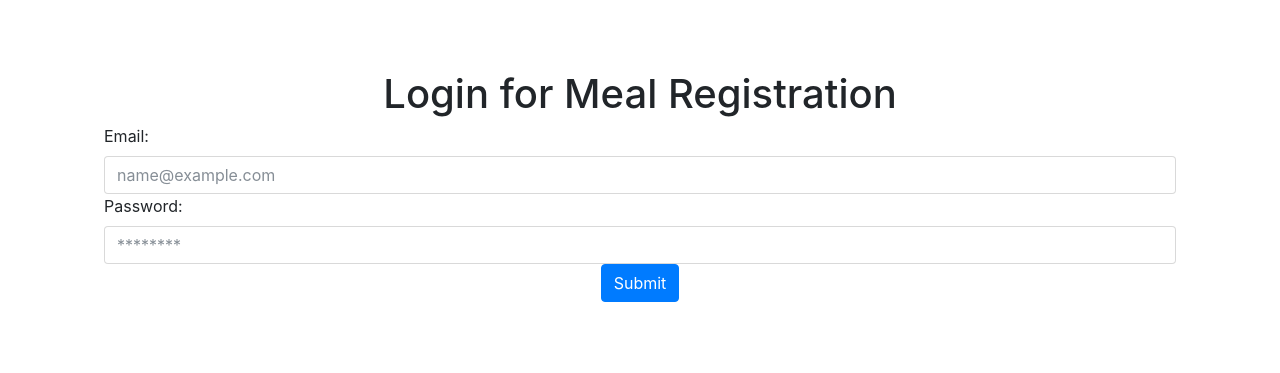
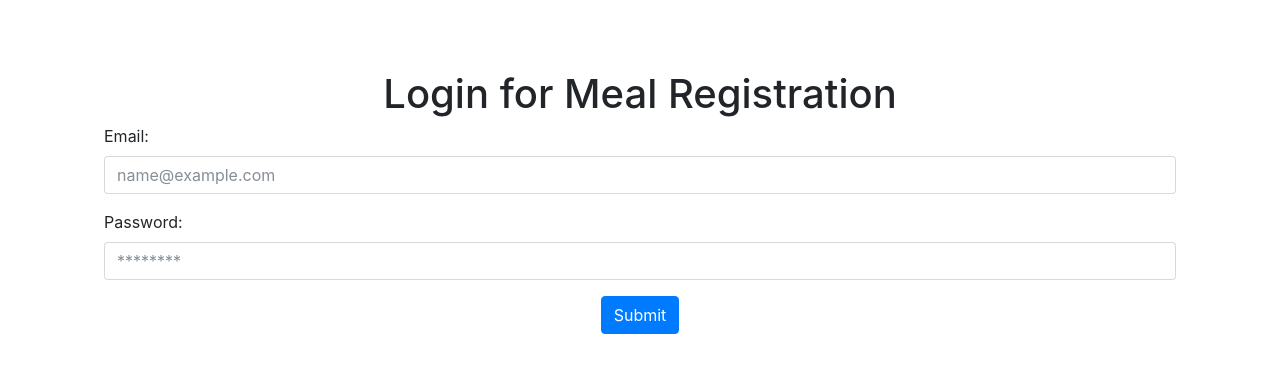
Before and after one commit to cmcg513/runyons-thanksgiving, a Django app: template website/meals/templates/meals/login.html in a window 1280 px wide. Shown: the part 56-429 px from the top of the page. Run offline with Django 3.2, Linux system fonts and the light colour scheme; the template is opened without the code that fills it: values that come from a table or form of the project are taken from there, others are empty; parts of the project's set-up code (start-up, migrations or seed data) failed here and were passed over; some libraries are stand-ins or nearby versions.

Commit message:
adusted spacing on login page

```diff
--- a/website/meals/templates/meals/login.html
+++ b/website/meals/templates/meals/login.html
@@ -16,7 +16,7 @@
     <h1>Login for Meal Registration</h1>
     <form id="login_form" action="" method="post" novalidate>
         {% csrf_token %}
-        <div class="form-row">
+        <div class="form-row form-group">
             <label class="form-control-label" for="id_email">Email:</label>
             <input type="text" name="email" id="id_email" class="form-control
             {% if resubmit %}
@@ -32,7 +32,7 @@
             {% endfor %}
             {% endif %}
         </div>
-        <div class="form-row">
+        <div class="form-row form-group">
             <label class="form-control-label" for="id_password">Password:</label>
             <input type="password" name="password" id="id_password" class="form-control
             {% if resubmit %}
```
